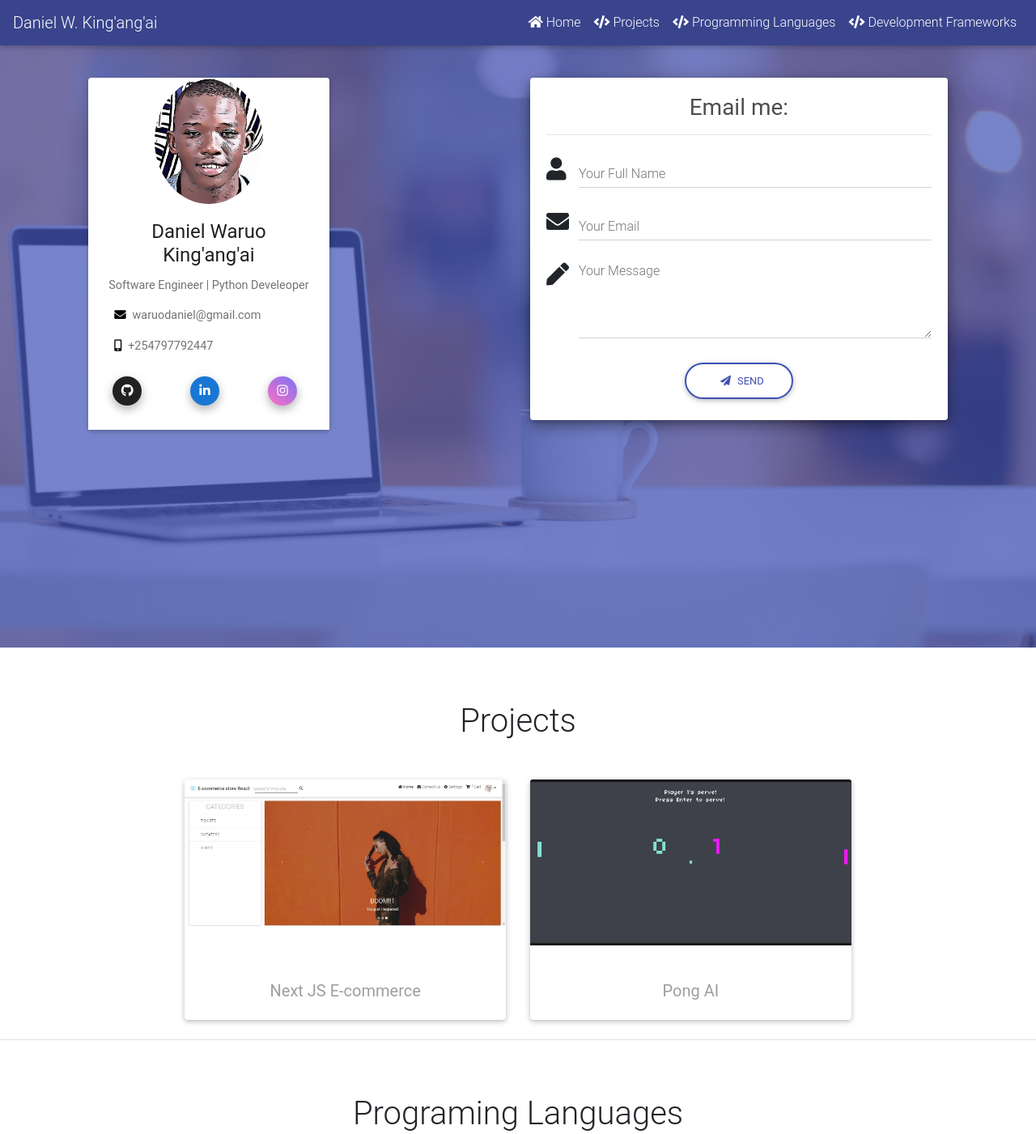
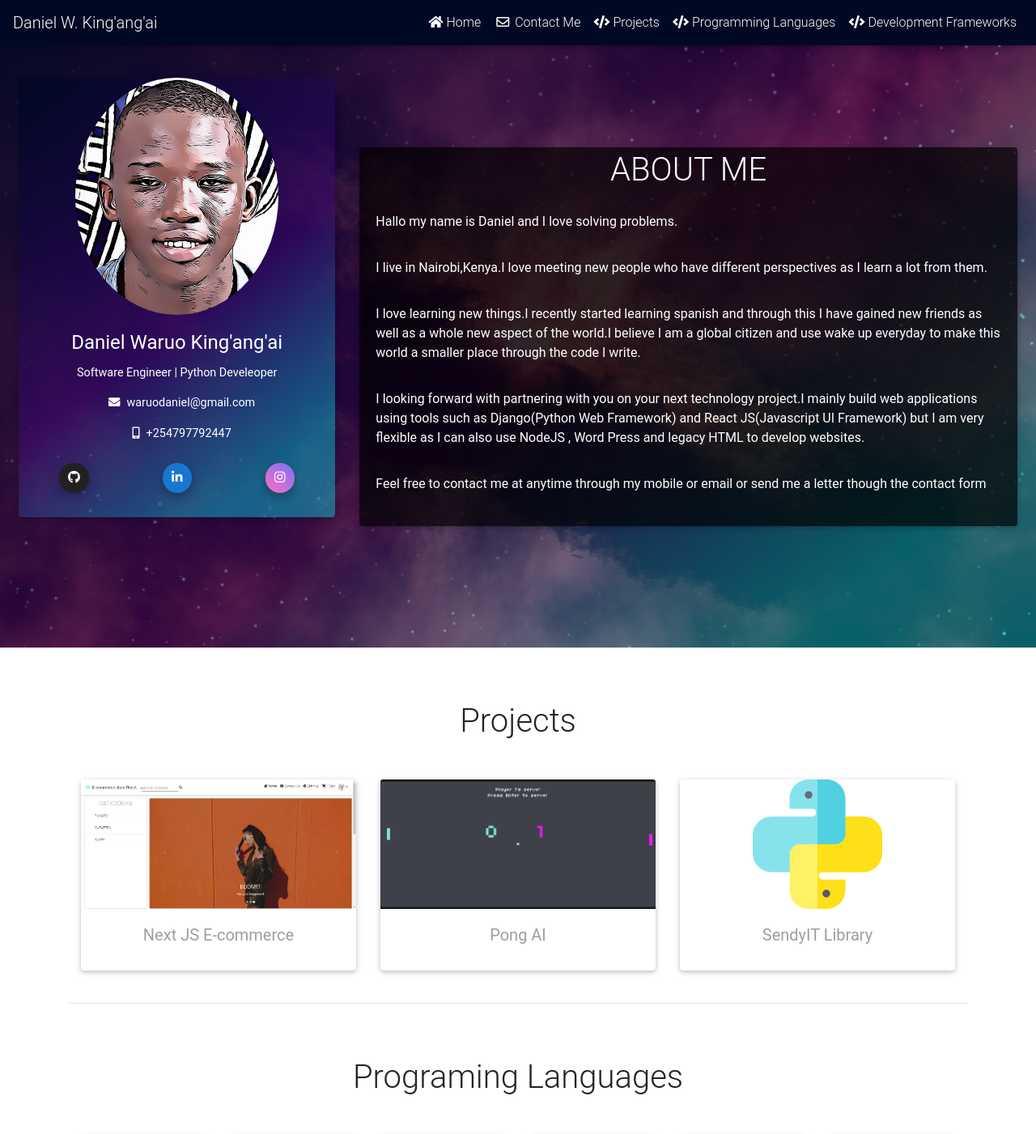
Before and after one commit to daniel-waruo/daniel-waruo-site, a Next.js app: page / in a window 1280 px wide. Shown: the top 1401 px of the page at 81% size. Built offline with nearby package versions, Linux system fonts and the light colour scheme.

Commit message:
restructure the website and added about section

```diff
--- a/assets/css/index.css
+++ b/assets/css/index.css
@@ -7,6 +7,7 @@ body,
 header,
 .f-view {
     height: 100vh;
+    padding-bottom: 1rem;
 }
 
 @media (max-width: 740px) {
@@ -14,7 +15,7 @@ header,
     body,
     header,
     .f-view {
-    height: 1100px;
+        height: 100%;
     }
 }
 
@@ -28,16 +29,16 @@ header,
 }
 
 .top-nav-collapse {
-  background-color: #39448c !important;
+    background: rgb(0, 8, 36);
 }
 
 .navbar:not(.top-nav-collapse) {
-  background: rgba(57, 68, 140, 0.6) !important;
+    background: rgba(0, 0, 0, 0.6) !important;
 }
 
 @media (max-width: 991px) {
     .navbar:not(.top-nav-collapse) {
-    background: #39448c !important;
+        background: rgb(0, 8, 36) !important;
     }
 }
 
@@ -57,8 +58,8 @@ h6 {
     vertical-align: middle;
     cursor: pointer;
     border-radius: 50%;
-    -webkit-box-shadow: 0 5px 11px 0 rgba(0,0,0,0.18),0 4px 15px 0 rgba(0,0,0,0.15);
-    box-shadow: 0 5px 11px 0 rgba(0,0,0,0.18),0 4px 15px 0 rgba(0,0,0,0.15);
+    -webkit-box-shadow: 0 5px 11px 0 rgba(0, 0, 0, 0.18), 0 4px 15px 0 rgba(0, 0, 0, 0.15);
+    box-shadow: 0 5px 11px 0 rgba(0, 0, 0, 0.18), 0 4px 15px 0 rgba(0, 0, 0, 0.15);
     -webkit-transition: all .2s ease-in-out;
     transition: all .2s ease-in-out;
     width: 47px;
@@ -78,8 +79,8 @@ h6 {
 }
 
 .btn-floating:hover {
-    -webkit-box-shadow: 0 8px 17px 0 rgba(0,0,0,0.2),0 6px 20px 0 rgba(0,0,0,0.19);
-    box-shadow: 0 8px 17px 0 rgba(0,0,0,0.2),0 6px 20px 0 rgba(0,0,0,0.19)
+    -webkit-box-shadow: 0 8px 17px 0 rgba(0, 0, 0, 0.2), 0 6px 20px 0 rgba(0, 0, 0, 0.19);
+    box-shadow: 0 8px 17px 0 rgba(0, 0, 0, 0.2), 0 6px 20px 0 rgba(0, 0, 0, 0.19)
 }
 
 .btn-floating:before {
@@ -109,3 +110,14 @@ h6 {
 .btn-rounded {
     border-radius: 10em
 }
+
+.gradient-blue {
+    background: rgb(0, 8, 36) !important;
+    background: linear-gradient(142deg, rgba(0, 8, 36, 1) 0%, rgba(65, 9, 121, 0.5214460784313726) 54%, rgba(8, 201, 224, 0.4682247899159664) 86%) !important;
+}
+
+/* CARD IMAGE PROPERTIES*/
+
+.c-card-image {
+    height: 10rem;
+}
--- a/components/JumbotronSection/ContactForm.js
+++ b/components/ContactForm.js
@@ -1,6 +1,6 @@
 import React from 'react';
 import {MDBAlert, MDBBtn, MDBCard, MDBCardBody, MDBIcon, MDBInput} from 'mdbreact'
-import {request} from "../../lib/request";
+import {request} from "../lib/request";
 
 export default class ContactForm extends React.PureComponent {
   state = {
--- /dev/null
+++ b/components/ContactMeSection.js
@@ -0,0 +1,21 @@
+import React from "react";
+import ContactForm from "./ContactForm";
+import {MDBRow, MDBCol, MDBContainer} from "mdbreact"
+import NavOffset from "./NavOffset";
+
+export default class ContactMeSection extends React.PureComponent {
+
+  render() {
+    return (
+      <MDBContainer className={"border-bottom pb-md-4 f-view"} fluid>
+        <NavOffset id={"contact-me"}/>
+        <h1 className={"text-center text-strong mb-5"}>Contact Me</h1>
+        <MDBRow center>
+          <MDBCol size={"10"} md={"6"}>
+            <ContactForm/>
+          </MDBCol>
+        </MDBRow>
+      </MDBContainer>
+    )
+  }
+}
--- a/components/JumbotronSection/PictureCard.js
+++ b/components/JumbotronSection/PictureCard.js
@@ -13,22 +13,22 @@ import {
 } from 'mdbreact'
 
 export default () => (
-  <MDBCard className={"h-100"}>
+  <MDBCard className={"h-100 gradient-blue"}>
     <MDBRow center>
-      <MDBCol size={"8"} sm={"6"}>
+      <MDBCol size={"8"} >
         <MDBCardImage overlay={"transparent"} className="img-fluid rounded-circle" src={'/cartoonMe.jpeg'}
                       alt={"Picture of Daniel Waruo King'ang'ai"} waves zoom/>
       </MDBCol>
     </MDBRow>
-    <MDBCardBody className={"text-dark bg-white"}>
+    <MDBCardBody className={"text-white"}>
       <MDBCardTitle className={"text-center"}>Daniel Waruo King'ang'ai</MDBCardTitle>
-      <MDBCardText className={"text-center"}>Software Engineer | Python Develeoper </MDBCardText>
-      <MDBCardText className={"ml-3 ml-sm-1"}>
-        <MDBIcon icon={"envelope"} className={"mx-2 black-text"}/>
+      <MDBCardText className={"text-center text-white"}>Software Engineer | Python Develeoper </MDBCardText>
+      <MDBCardText className={"ml-3 ml-sm-1 text-white"}>
+        <MDBIcon icon={"envelope"} className={"mx-2"}/>
         waruodaniel@gmail.com
       </MDBCardText>
-      <MDBCardText className={"ml-3 ml-sm-1"}>
-        <MDBIcon icon={"mobile-alt"} className={"mx-2 black-text"}/>
+      <MDBCardText className={"ml-3 ml-sm-1 text-white"}>
+        <MDBIcon icon={"mobile-alt"} className={"mx-2"}/>
         +254797792447
       </MDBCardText>
       <MDBRow center>
--- a/components/JumbotronSection/index.js
+++ b/components/JumbotronSection/index.js
@@ -1,7 +1,6 @@
 import React from 'react'
-import {MDBAnimation, MDBCol, MDBMask, MDBRow} from 'mdbreact'
+import {MDBAnimation, MDBCard, MDBCardBody, MDBCardText, MDBCardTitle, MDBCol, MDBMask, MDBRow} from 'mdbreact'
 import PictureCard from './PictureCard'
-import ContactForm from "./ContactForm";
 
 export default () => {
   const backgroundStyle = {
@@ -16,18 +15,38 @@ export default () => {
     <div className={"overflow-hidden"} style={backgroundStyle}>
       <MDBAnimation type={"fadeIn"}>
         <div className={"view f-view"}>
-          <MDBMask overlay={"indigo-strong"} className="flex-center">
+          <MDBMask overlay={""} className="flex-center gradient-blue">
           </MDBMask>
-          <MDBRow className="h-100" around>
-            <MDBCol size={"10"} sm={"8"} md={"5"} lg={"4"} xl={"3"} className="mt-5 pt-3 pt-md-5 mb-5 white-text text-center text-md-left">
+          <MDBRow className="h-100 mx-2" center>
+            <MDBCol size={"12"} sm={"8"} md={"5"} lg={"4"}
+                    className="mt-5 pt-3 pt-md-5 mb-5 white-text text-center">
               <MDBAnimation delay={"0.2"} type={"fadeInLeft"}>
                 <PictureCard/>
               </MDBAnimation>
             </MDBCol>
-            <MDBCol size={"10"} sm={"8"} md={"6"} xl={"5"} className="mt-md-5  pt-md-5">
-              <MDBAnimation type={"fadeInRight"} delay={"0.3s"}>
-                <ContactForm/>
-              </MDBAnimation>
+            <MDBCol size={"12"} sm={"8"} md={"7"} lg={"8"}
+                    className="mt-5 pt-3 pt-md-5 my-auto">
+              <MDBCard className={"rgba-black-strong py-1"}>
+                <h1 className={"text-center white-text "}>ABOUT ME</h1>
+                <MDBCardBody tag={"p"} className={"white-text"} style={{fontSize: "1rem"}}>
+                  Hallo my name is Daniel and I love solving problems.
+                  <hr/>
+                  I live in Nairobi,Kenya.I love meeting new people who have different perspectives as I learn
+                  a lot from them.
+                  <hr/>
+                  I love learning new things.I recently started learning spanish and through this I have gained
+                  new friends as well as a whole new aspect of the world.I believe I am a global citizen and use
+                  wake up everyday to make this world a smaller place through the code I write.
+                  <hr/>
+                  I looking forward with partnering with you on your next technology project.I mainly build web
+                  applications using tools such
+                  as Django(Python Web Framework) and React JS(Javascript UI Framework) but I am very flexible as
+                  I can also use NodeJS , Word Press and legacy HTML to develop websites.
+                  <hr/>
+                  Feel free to contact me at anytime through my mobile or email or send me a letter though
+                  the contact form
+                </MDBCardBody>
+              </MDBCard>
             </MDBCol>
           </MDBRow>
         </div>
--- a/components/NavBar/index.js
+++ b/components/NavBar/index.js
@@ -12,7 +12,7 @@ export default class NavBar extends Component {
 
   render() {
     return (
-      <MDBNavbar color="indigo" dark expand="lg" fixed={"top"} scrolling>
+      <MDBNavbar color="transparent" dark expand="lg" fixed={"top"} scrolling>
         <MDBNavbarBrand>
           Daniel W. King'ang'ai
         </MDBNavbarBrand>
@@ -23,6 +23,12 @@ export default class NavBar extends Component {
               <a className={"nav-link waves-effect waves-light"} href={"#"}>
                 <MDBIcon icon="home" className="mr-1"/>
                 Home
+              </a>
+            </MDBNavItem>
+            <MDBNavItem className={"nav-item-mobile"}>
+              <a className={"nav-link waves-effect waves-light"} href={"#contact-me"}>
+                <MDBIcon far icon="envelope" className="mr-1"/>
+                Contact Me
               </a>
             </MDBNavItem>
             <MDBNavItem className={"nav-item-mobile"}>
--- a/components/ProjectSection/ProjectCard.js
+++ b/components/ProjectSection/ProjectCard.js
@@ -21,9 +21,9 @@ export default class ProjectCard extends React.PureComponent {
     return (
       <>
         <ProjectModal toggle={this.toggle} open={this.state.modalOpen}  {...this.props.children}/>
-        <MDBCard className={"mb-3 h-100"} onClick={this.toggle}>
+        <MDBCard className={"mb-3"} onClick={this.toggle}>
           <div className={"h-100"}>
-            <MDBCardImage zoom className="img-fluid" src={images[0]} top/>
+            <MDBCardImage zoom className="img-fluid c-card-image" src={images[0]} top/>
           </div>
           <MDBCardBody>
             <MDBCardTitle tag={"h5"} className={"text-center grey-text"}>{name}</MDBCardTitle>
--- a/components/ProjectSection/index.js
+++ b/components/ProjectSection/index.js
@@ -37,6 +37,18 @@ class FrameWorkSection extends React.PureComponent {
               }}
               </ProjectCard>
             </MDBCol>
+            <MDBCol size={"12"} md={"6"} lg={"4"}>
+              <ProjectCard>{{
+                name: "SendyIT Library",
+                goal:"To create a python wrapper around the sendyIT API",
+                images: ['/p-languages/python.svg'],
+                languageImages: ['python'].map(lang => `/p-languages/${lang}.svg`),
+                frameworkImages: [],
+                deliverables: ['Python Library'],
+                githubRepository:'https://github.com/daniel-waruo/python-sendyit'
+              }}
+              </ProjectCard>
+            </MDBCol>
           </MDBRow>
         </MDBContainer>
       </>
--- a/pages/index.js
+++ b/pages/index.js
@@ -6,6 +6,8 @@ import AttributionSection from '../components/AttributionSection'
 import ProjectSection from '../components/ProjectSection'
 import JumbotronSection from '../components/JumbotronSection'
 import NavBar from '../components/NavBar'
+import ContactMeSection from "../components/ContactMeSection";
+import {MDBContainer} from "mdbreact";
 
 export default () => (
   <div className={"overflow-hidden"}>
@@ -15,9 +17,12 @@ export default () => (
     </Head>
     <NavBar/>
     <JumbotronSection/>
-    <ProjectSection/>
-    <LanguageSection/>
-    <FrameWorkSection/>
+    <MDBContainer>
+      <ProjectSection/>
+      <LanguageSection/>
+      <FrameWorkSection/>
+      <ContactMeSection/>
+    </MDBContainer>
     <AttributionSection/>
   </div>
 )
```
Also changed, not shown: assets/css/dist/mdb.css, assets/css/dist/style.css, public/bg-portfolio.jpg. Lines whose indentation alone changed are shown as unchanged.
